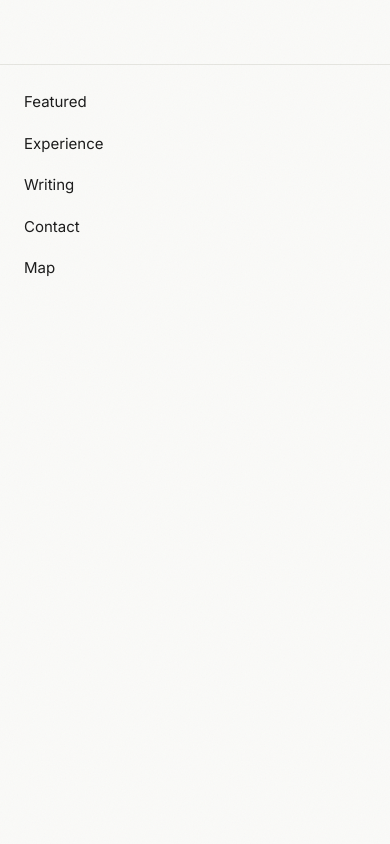
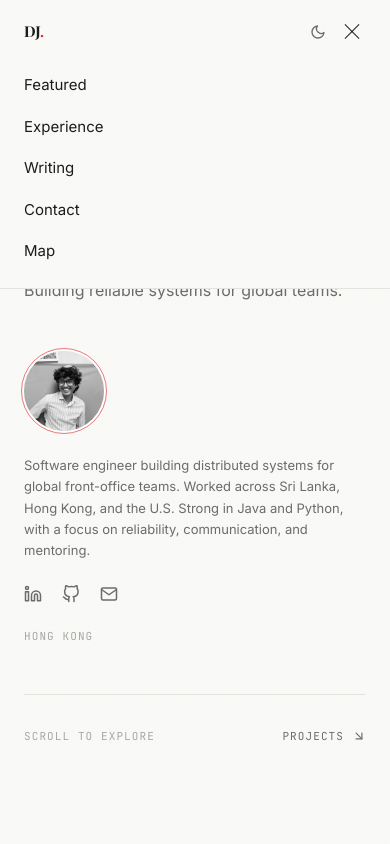
Before and after one commit to dulangaj/dulangaj.github.io, a React (Vite) app: page / in a window 390 px wide. Both pictures are taken after a click on the button 352 px from the left and 31 px from the top of the page. Shown: the top 844 px of the page. Built offline with nearby package versions, Linux system fonts and the light colour scheme; a web font is replaced by a local one.

Commit message:
Revert "fix mobile nav bar"
This reverts commit 5de23905608720bb2dd82b6563695d944b8448b5.

```diff
--- a/src/components/layout/Header.tsx
+++ b/src/components/layout/Header.tsx
@@ -15,9 +15,6 @@ export function Header() {
   const navigate = useNavigate()
   const location = useLocation()
   const scrollProgress = useScrollProgress()
-  const safeAreaTop = 'env(safe-area-inset-top, 0px)'
-  const safeAreaBottom = 'env(safe-area-inset-bottom, 0px)'
-  const mobileHeaderHeight = `calc(${safeAreaTop} + 64px)`
 
   useEffect(() => {
     const onScroll = () => setScrolled(window.scrollY > 24)
@@ -101,10 +98,7 @@ export function Header() {
   return (
     <motion.header
       className="fixed top-0 inset-x-0 z-50 transition-all duration-300"
-      style={{
-        backgroundColor: 'var(--color-paper)',
-        paddingTop: safeAreaTop,
-      }}
+      style={{ backgroundColor: 'var(--color-paper)' }}
       animate={{ borderBottomColor: scrolled ? 'var(--color-rule)' : 'transparent' }}
       transition={{ duration: 0.3 }}
     >
@@ -179,33 +173,18 @@ export function Header() {
         </div>
       </div>
 
-      {/* Mobile overlay */}
+      {/* Mobile Drawer */}
       <AnimatePresence>
         {mobileOpen && (
-          <motion.div
+          <motion.nav
             id="mobile-nav"
-            initial={{ opacity: 0 }}
-            animate={{ opacity: 1 }}
-            exit={{ opacity: 0 }}
+            initial={{ height: 0, opacity: 0 }}
+            animate={{ height: 'auto', opacity: 1 }}
+            exit={{ height: 0, opacity: 0 }}
             transition={{ duration: 0.3, ease: [0.22, 1, 0.36, 1] as [number, number, number, number] }}
-            className="fixed inset-0 z-40 md:hidden bg-[var(--color-paper)]"
-            style={{
-              paddingTop: mobileHeaderHeight,
-              paddingBottom: safeAreaBottom,
-            }}
+            className="md:hidden overflow-hidden bg-[var(--color-paper)] border-b border-[var(--color-rule)]"
           >
-            <motion.nav
-              initial={{ y: -16, opacity: 0 }}
-              animate={{ y: 0, opacity: 1 }}
-              exit={{ y: -16, opacity: 0 }}
-              transition={{ duration: 0.28, ease: [0.22, 1, 0.36, 1] as [number, number, number, number] }}
-              className="h-full overflow-y-auto border-t border-[var(--color-rule)] px-6 pb-8 pt-6"
-              style={{
-                WebkitOverflowScrolling: 'touch',
-                overscrollBehavior: 'contain',
-              }}
-            >
-              <div className="flex flex-col gap-4">
+            <div className="px-6 pb-6 pt-2 flex flex-col gap-4">
               {SiteConfig.nav.map((item) => (
                 <a
                   key={item.href}
@@ -221,7 +200,6 @@ export function Header() {
               ))}
             </div>
           </motion.nav>
-          </motion.div>
         )}
       </AnimatePresence>
 
```
Lines whose indentation alone changed are shown as unchanged.
